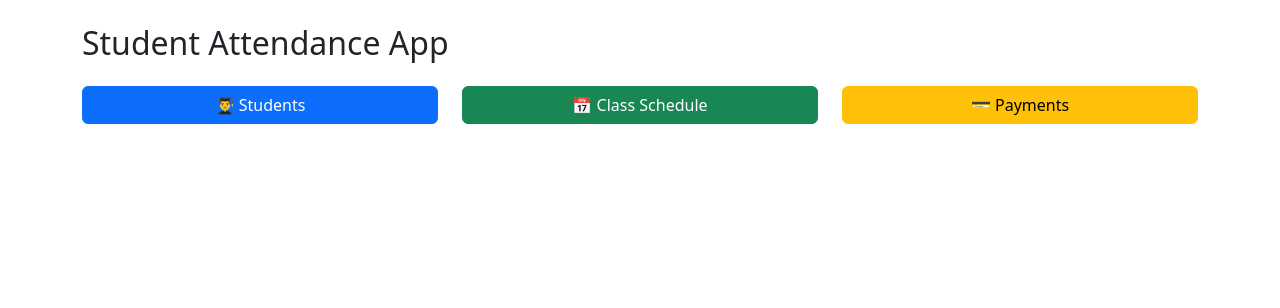
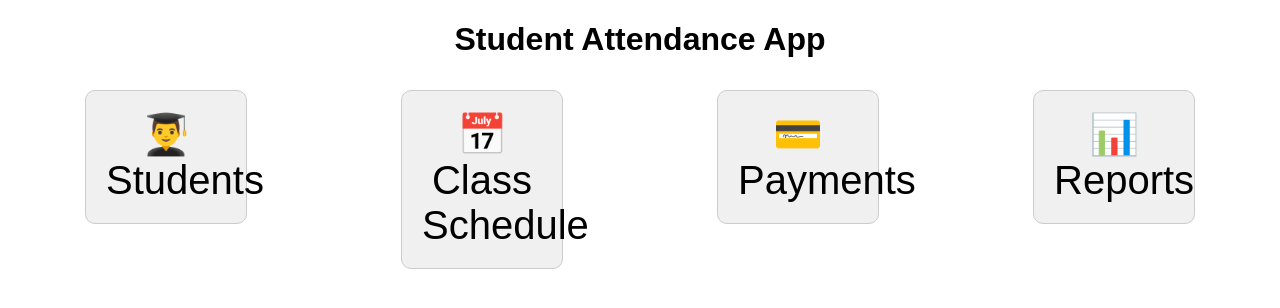
Before and after one commit to asmcoool/student-attendance-app, a Flask app: page / in a window 1280 px wide. Shown: the top 308 px of the page. Run offline with Flask 3, Linux system fonts and the light colour scheme.

Commit message:
Add files via upload

```diff
--- a/app.py
+++ b/app.py
@@ -1,5 +1,5 @@
-
 from flask import Flask, render_template, request, redirect, url_for
+from datetime import datetime
 
 app = Flask(__name__)
 
@@ -7,14 +7,19 @@ students = []
 classes = []
 payments = []
 
+def generate_time_slots():
+    return [f"{str(h).zfill(2)}:00" for h in range(0, 24)]
+
 @app.route('/')
 def home():
     return render_template('home.html')
 
 @app.route('/students', methods=['GET', 'POST'])
-def students_page():
+def student_page():
     if request.method == 'POST':
+        student_id = len(students) + 1
         student = {
+            'id': student_id,
             'name': request.form['name'],
             'address': request.form['address'],
             'parent': request.form['parent'],
@@ -22,12 +27,33 @@ def students_page():
             'fee': request.form['fee']
         }
         students.append(student)
+        return redirect(url_for('student_page'))
     return render_template('students.html', students=students)
+
+@app.route('/edit_student/<int:student_id>', methods=['GET', 'POST'])
+def edit_student(student_id):
+    student = next((s for s in students if s['id'] == student_id), None)
+    if request.method == 'POST':
+        student['name'] = request.form['name']
+        student['address'] = request.form['address']
+        student['parent'] = request.form['parent']
+        student['mobile'] = request.form['mobile']
+        student['fee'] = request.form['fee']
+        return redirect(url_for('student_page'))
+    return render_template('edit_student.html', student=student)
+
+@app.route('/delete_student/<int:student_id>')
+def delete_student(student_id):
+    global students
+    students = [s for s in students if s['id'] != student_id]
+    return redirect(url_for('student_page'))
 
 @app.route('/schedule', methods=['GET', 'POST'])
 def schedule_page():
     if request.method == 'POST':
+        class_id = len(classes) + 1
         class_entry = {
+            'id': class_id,
             'name': f"Class-{request.form['date']}",
             'date': request.form['date'],
             'start_time': request.form['start_time'],
@@ -36,7 +62,9 @@ def schedule_page():
             'comments': request.form['comments']
         }
         classes.append(class_entry)
-    return render_template('schedule.html', classes=classes)
+        return redirect(url_for('schedule_page'))
+    time_slots = generate_time_slots()
+    return render_template('schedule.html', classes=classes, time_slots=time_slots)
 
 @app.route('/payments', methods=['GET', 'POST'])
 def payments_page():
@@ -49,7 +77,22 @@ def payments_page():
             'currency': request.form['currency']
         }
         payments.append(payment)
-    return render_template('payments.html', payments=payments, students=students)
+        return redirect(url_for('payments_page'))
+    return render_template('payments.html', students=students, payments=payments)
+
+@app.route('/reports')
+def reports_page():
+    class_summary = {
+        'total': len(classes),
+        'held': sum(1 for c in classes if c['status'] == 'Conducted'),
+        'cancelled': sum(1 for c in classes if c['status'] == 'Cancelled')
+    }
+    payment_summary = {
+        'total': len(payments),
+        'paid': sum(1 for p in payments if p['amount']),
+        'pending': len(students) - sum(1 for p in payments if p['amount'])
+    }
+    return render_template('reports.html', students=students, class_summary=class_summary, payment_summary=payment_summary)
 
 if __name__ == '__main__':
     app.run(debug=True)
--- a/static/style.css
+++ b/static/style.css
@@ -1 +1,23 @@
-/* Custom styles for mobile-friendly tables and icons */
+body {
+    font-family: Arial, sans-serif;
+    text-align: center;
+}
+.icon-grid {
+    display: flex;
+    justify-content: space-around;
+    flex-wrap: wrap;
+    margin-top: 20px;
+}
+.icon {
+    font-size: 40px;
+    padding: 20px;
+    border: 1px solid #ccc;
+    border-radius: 10px;
+    width: 120px;
+    margin: 10px;
+    background-color: #f0f0f0;
+}
+a {
+    text-decoration: none;
+    color: black;
+}
--- a/templates/home.html
+++ b/templates/home.html
@@ -1,16 +1,16 @@
-
 <!DOCTYPE html>
 <html>
 <head>
     <title>Home</title>
-    <link href="https://cdn.jsdelivr.net/npm/bootstrap@5.3.0/dist/css/bootstrap.min.css" rel="stylesheet">
+    <link rel="stylesheet" href="/static/style.css">
 </head>
-<body class="container mt-4">
-    <h2>Student Attendance App</h2>
-    <div class="row mt-4">
-        <div class="col"><a href="/students" class="btn btn-primary w-100">👨‍🎓 Students</a></div>
-        <div class="col"><a href="/schedule" class="btn btn-success w-100">📅 Class Schedule</a></div>
-        <div class="col"><a href="/payments" class="btn btn-warning w-100">💳 Payments</a></div>
+<body>
+    <h1>Student Attendance App</h1>
+    <div class="icon-grid">
+        <a href="/students"><div class="icon">👨‍🎓<br>Students</div></a>
+        <a href="/schedule"><div class="icon">📅<br>Class Schedule</div></a>
+        <a href="/payments"><div class="icon">💳<br>Payments</div></a>
+        <a href="/reports"><div class="icon">📊<br>Reports</div></a>
     </div>
 </body>
 </html>
```
